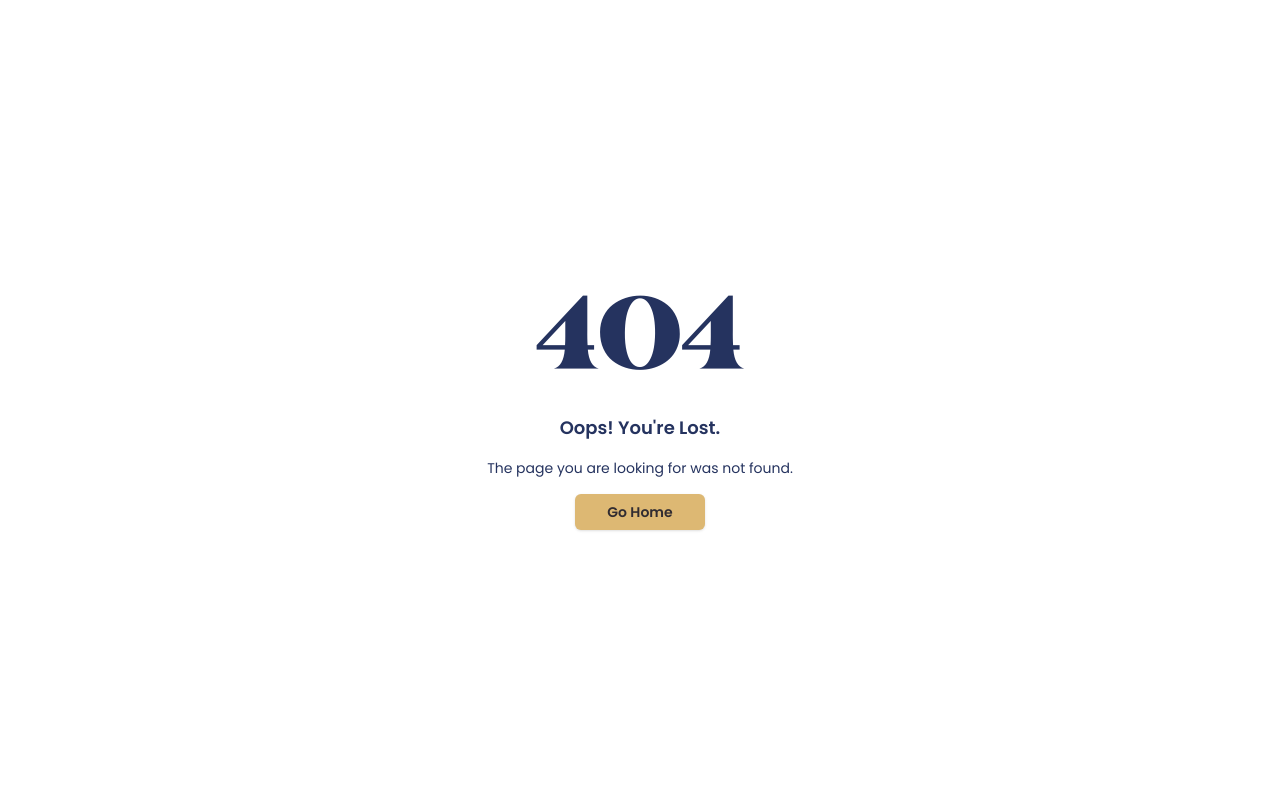
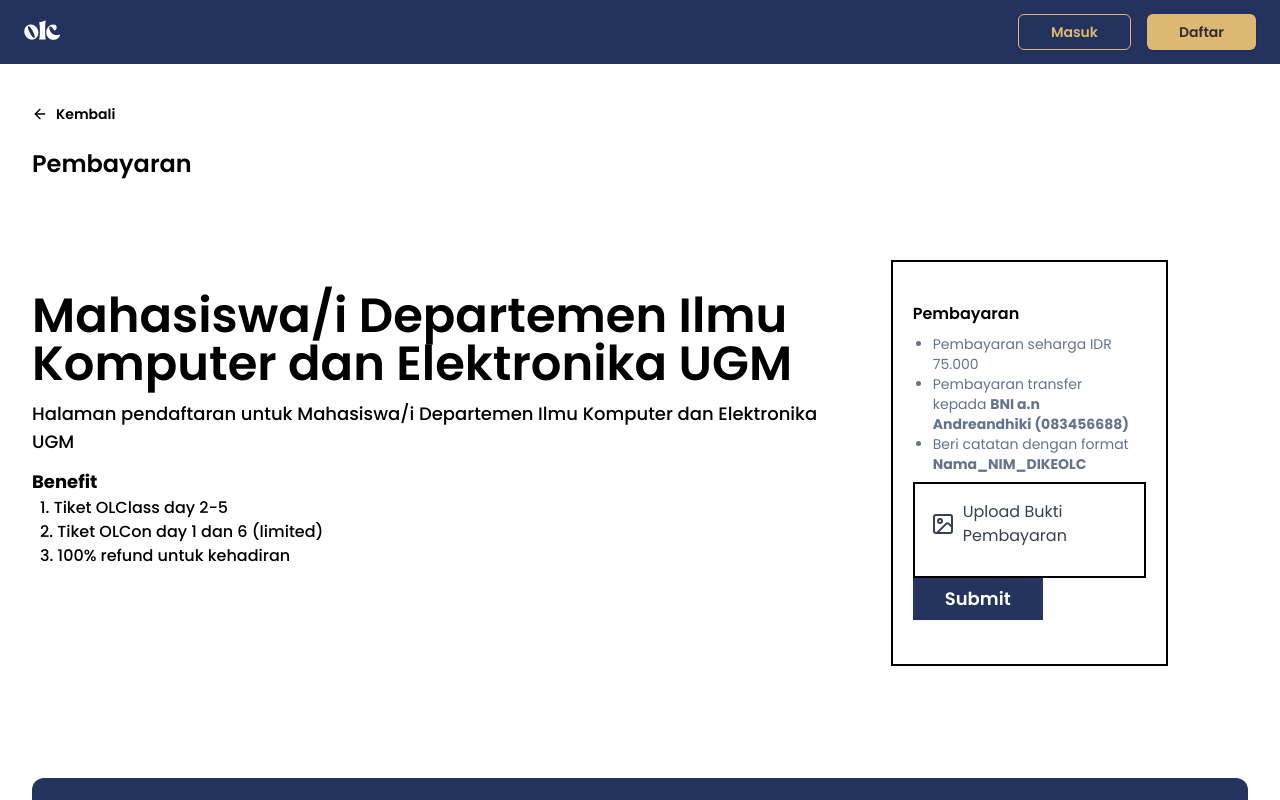
Before and after one commit to vityasyyy/olc_2024_dev, a Next.js app in the folder frontend/: page /class/1/payment in a window 1280 px wide. Before the commit this address had no page. Shown: the top 800 px of the page. Built offline with nearby package versions, Linux system fonts and the light colour scheme; no server answers.

Commit message:
fix: passing in props in classes.jsx

```diff
--- a/frontend/app/class/[slug]/page.jsx
+++ b/frontend/app/class/[slug]/page.jsx
@@ -7,6 +7,7 @@
 import { notFound } from "next/navigation";
 import clsx from "clsx";
 
+import RegisterButton from "@/components/class/RegisterButton";
 const ClassDetail = async ({ params }) => {
   const slug = await params.slug;
   let classDetail;
@@ -81,9 +82,7 @@
               </div>
 
               {/* daftar sekarang */}
-              <Button variant="secondary" className="w-full">
-                Daftar Sekarang
-              </Button>
+              <RegisterButton classSlug={slug}/>
             </div>
 
             {/* session cards */}
--- /dev/null
+++ b/frontend/app/class/[slug]/payment/page.jsx
@@ -0,0 +1,128 @@
+"use client"
+
+import { useState } from "react";
+import { useRouter, useParams } from "next/navigation"; // Import useRouter
+import { Image } from "lucide-react";
+import BackButton from "@/components/global/BackButton";
+import ContainerLarge from "@/components/global/ContainerLarge";
+import { Button } from "@/components/ui/button";
+import Navbar from "@/components/global/Navbar";
+import Footer from "@/components/global/Footer";
+
+const Payment = () => {
+    const params = useParams();
+    const slug = params.slug
+    const [loading, setLoading] = useState(false);
+    const [error, setError] = useState(null);
+
+    const handleEnrollment = async (e) => {
+        e.preventDefault();
+        setLoading(true);
+        setError(null);
+
+        try {
+            const token = localStorage.getItem("token");
+            const response = await fetch(`${process.env.NEXT_PUBLIC_API_URL}/olclass/${slug}/enroll`, {
+                method: "POST",
+                headers: {
+                    Authorization: `Bearer ${token}`,
+                    "Content-Type": "application/json",
+                },
+            });
+
+            if (!response.ok) {
+                throw new Error("Enrollment failed. Please try again.");
+            }
+
+            // Redirect to the classes page after successful enrollment
+            window.location.href = "/class";
+        } catch (err) {
+            console.log(err);
+            setError(err.message);
+        } finally {
+            setLoading(false);
+        }
+    };
+
+    return (
+        <>
+            <Navbar />
+            <ContainerLarge>
+                <BackButton black />
+                <h3 className="mt-6 mb-8 text-xl font-semibold md:text-2xl lg:mt-4">Pembayaran</h3>
+                <div className="flex flex-col gap-16 lg:flex-row lg:gap-8 lg:pr-20">
+                    <div className="flex flex-col gap-2 lg:mt-20 lg:max-w-[52rem] lg:max-h-72">
+                        <h1 className="text-2xl font-semibold md:text-4xl lg:text-5xl">
+                            Mahasiswa/i Departemen Ilmu Komputer dan Elektronika UGM
+                        </h1>
+                        <p className="my-1 text-lg font-medium">
+                            Halaman pendaftaran untuk Mahasiswa/i Departemen Ilmu Komputer dan Elektronika UGM
+                        </p>
+                        <BenefitList />
+                    </div>
+
+                    <div className="flex justify-center items-center">
+                        <div className="mb-32 px-[20px] py-[28px] flex flex-col gap-px border-2 max-w-lg min-w-sm md:min-w-md lg:pt-6 lg:my-12 border-black">
+                            <form onSubmit={handleEnrollment} className="mb-3 md:mb-0 lg:py-4">
+                                <h4 className="hidden text-md font-semibold sm:block">Pembayaran</h4>
+                                <Info />
+                                <div className="mt-2 py-2 px-4 flex flex-row justify-center items-center border-2 border-black mb-5 md:mb-2 lg:mb-0">
+                                    <UploadButton />
+                                </div>
+                                {error && <p className="text-red-500 text-sm mt-2">{error}</p>}
+                                <Button
+                                    type="submit"
+                                    className="rounded-none text-lg h-[42px]"
+                                    variant="secondary"
+                                    disabled={loading}
+                                >
+                                    {loading ? 'Submitting...' : 'Submit'}
+                                </Button>
+                            </form>
+                        </div>
+                    </div>
+                </div>
+            </ContainerLarge>
+            <Footer />
+        </>
+    );
+};
+
+const BenefitList = () => (
+    <div>
+        <p className="text-lg font-bold">Benefit</p>
+        <ol className="list-decimal list-inside mx-2 font-medium">
+            <li>Tiket OLClass day 2-5</li>
+            <li>Tiket OLCon day 1 dan 6 (limited)</li>
+            <li>100% refund untuk kehadiran</li>
+        </ol>
+    </div>
+);
+
+const Info = () => (
+    <div className="mt-2 mb-0">
+        <ol className="pl-3 text-sm list-disc list-outside mx-2 text-slate-500">
+            <li>Pembayaran seharga IDR 75.000</li>
+            <li>Pembayaran transfer kepada <strong>BNI a.n Andreandhiki (083456688)</strong></li>
+            <li>Beri catatan dengan format <strong>Nama_NIM_DIKEOLC</strong></li>
+        </ol>
+    </div>
+);
+
+const UploadButton = () => (
+    <div className="mt-2 mb-5 flex justify-center">
+        <a
+            href="https://drive.google.com/your-upload-link"
+            target="_blank"
+            rel="noopener noreferrer"
+            className="flex items-center text-md text-gray-700 hover:text-blue-600 transition duration-200"
+        >
+            <span className="block mr-2">
+                <Image />
+            </span>
+            Upload Bukti Pembayaran
+        </a>
+    </div>
+);
+
+export default Payment;
--- a/frontend/components/class/Classes.jsx
+++ b/frontend/components/class/Classes.jsx
@@ -57,19 +57,19 @@
       {enrolledClass ? (
         <div className="grid grid-cols-1 gap-4 sm:grid-cols-2 md:grid-cols-2 lg:grid-cols-4">
           <Card
-            key={enrolledClass.enrolledTo._id}
-            label={enrolledClass.enrolledTo.title}
-            judul={enrolledClass.enrolledTo.title}
+            key={enrolledClass._id}
+            label={enrolledClass.title}
+            judul={enrolledClass.title}
             tanggal={
-              enrolledClass.enrolledTo.waktu
-                ? enrolledClass.enrolledTo.waktu
+              enrolledClass.waktu
+                ? enrolledClass.waktu
                 : "TBA"
             }
-            href={`/class/${enrolledClass.enrolledTo.slug}`}
+            href={`/class/${enrolledClass.slug}`}
             className="delay-200 duration-700 ease-in animate-in fade-in slide-in-from-right-5"
           />
           <Card
-            key={enrolledClass.olcon._id}
+            key={olcon._id}
             label={olcon.sesi[0].judulSesi}
             judul={olcon.sesi[0].judulSesi}
             tanggal={olcon.sesi[0].waktu ? olcon.sesi[0].waktu : "TBA"}
@@ -77,7 +77,7 @@
             className="delay-200 duration-700 ease-in animate-in fade-in slide-in-from-right-5"
           />
           <Card
-            key={enrolledClass.olcon._id}
+            key={olcon._id}
             label={olcon.sesi[1].judulSesi}
             judul={olcon.sesi[1].judulSesi}
             tanggal={olcon.sesi[1].waktu ? olcon.sesi[1].waktu : "TBA"}
--- /dev/null
+++ b/frontend/components/class/RegisterButton.jsx
@@ -0,0 +1,57 @@
+"use client"; // This is necessary for client-side behavior
+
+import { useEffect, useState } from "react";
+import { useRouter } from "next/navigation";
+import { Button } from "../ui/button";
+const RegisterButton = ({ classSlug }) => {
+  const [loading, setLoading] = useState(false);
+  const [isLoggedIn, setIsLoggedIn] = useState(false);
+  const router = useRouter();
+  const [isEnrolled, setIsEnroled] = useState(false);
+  useEffect(() => {
+    const token = localStorage.getItem("token");
+    if (token) {
+      // Validate user token
+      fetch(`${process.env.NEXT_PUBLIC_API_URL}/auth/validate`, {
+        method: "GET",
+        headers: {
+          Authorization: `Bearer ${token}`,
+        },
+      })
+        .then((response) => {
+          if (response.ok) {
+            setIsLoggedIn(true);
+          } else {
+            setIsLoggedIn(false);
+          }
+        })
+        .catch(() => setIsLoggedIn(false));
+    }
+  }, []);
+
+  const handleAction = async () => {
+    setLoading(true);
+
+    if (isLoggedIn) {
+      // User is logged in, redirect to payment
+      router.push(`/class/${classSlug}/payment`);
+    } else {
+      // User is not logged in, redirect to registration
+      router.push("/auth/register");
+    }
+
+    setLoading(false);
+  };
+
+  return (
+    <Button
+      variant="secondary"
+      onClick={handleAction}
+      disabled={loading}
+    >
+      {loading ? "Loading..." : isLoggedIn ? "Enroll" : "Daftar Sekarang"}
+    </Button>
+  );
+};
+
+export default RegisterButton;
```
